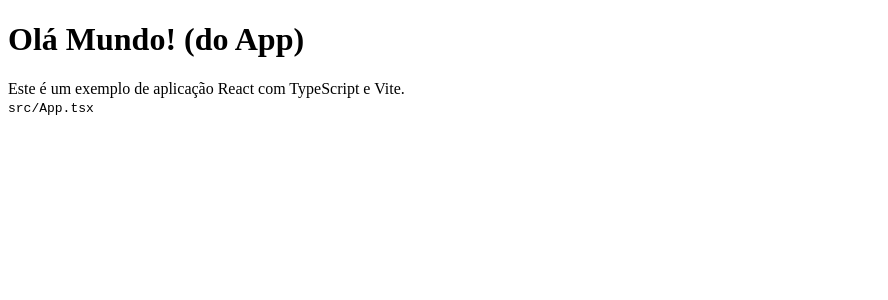
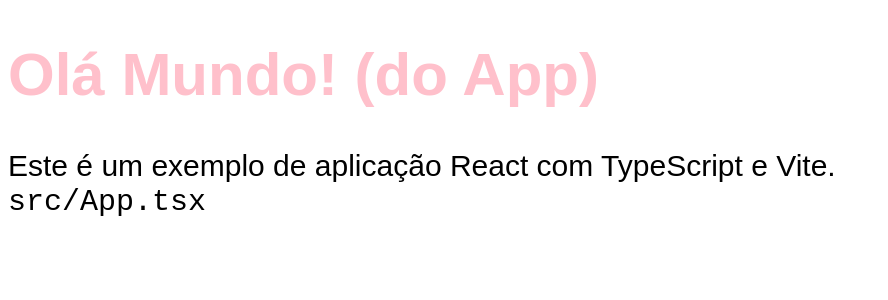
Before and after one commit to Bisdcode/chronos-pomodoro, a React (Vite) app: page / in a window 1280 px wide. Shown: the top 300 px of the page, without its empty margins (0-888 px from the left). Built offline with nearby package versions, Linux system fonts and the light colour scheme.

Commit message:
global css structure

```diff
--- a/src/App.tsx
+++ b/src/App.tsx
@@ -1,3 +1,6 @@
+import './styles/theme.css';
+import './styles/global.css';
+
 function App() {
     console.log("OI")
 
--- /dev/null
+++ b/src/styles/global.css
@@ -0,0 +1,8 @@
+body {
+    font-family: sans-serif;
+    font-size: 30px;
+}
+
+h1 {
+    color: var(--primary);
+}
--- /dev/null
+++ b/src/styles/theme.css
@@ -0,0 +1,5 @@
+/* Variáveis Css */
+
+:root {
+    --primary: pink;
+}
```
